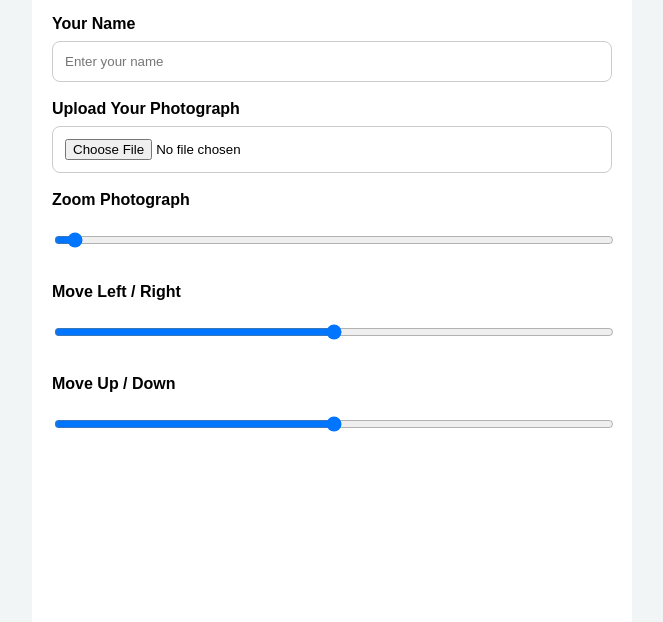
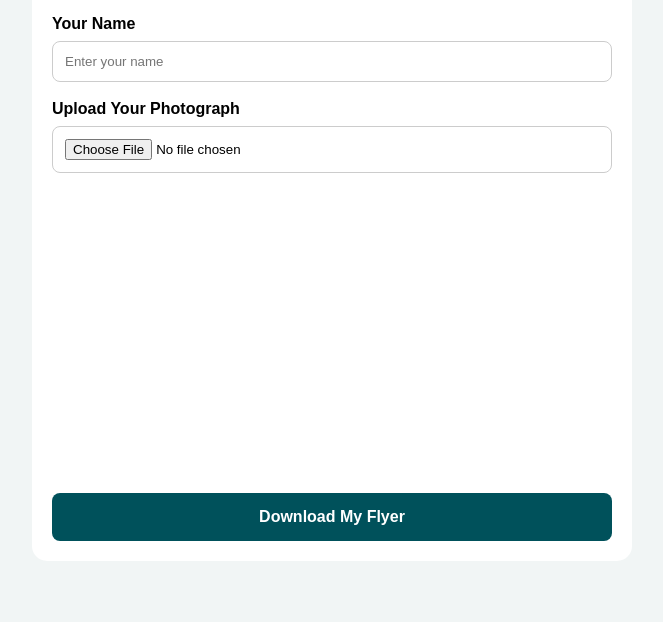
Before and after one commit to TAC-Central-Field/Index.html-style.css-script.js, a plain HTML site: page index.html in a window 1280 px wide. Shown: the part 178-800 px from the top of the page, without its empty margins (308-971 px from the left). Drawn offline with Linux system fonts and the light colour scheme.

Commit message:
Remove photo control inputs from index.html
Removed photo control elements for zoom and movement.

```diff
--- a/index.html
+++ b/index.html
@@ -18,18 +18,6 @@
 
     <label for="photo">Upload Your Photograph</label>
     <input type="file" id="photo" accept="image/*">
-    <div class="photo-controls">
-
-  <label for="zoom">Zoom Photograph</label>
-  <input type="range" id="zoom" min="100" max="150" value="100">
-
-  <label for="moveX">Move Left / Right</label>
-  <input type="range" id="moveX" min="-100" max="100" value="0">
-
-  <label for="moveY">Move Up / Down</label>
-  <input type="range" id="moveY" min="-100" max="100" value="0">
-
-  </div>
 
     <div class="preview">
       <canvas id="flyerCanvas"></canvas>
@@ -40,4 +28,4 @@
 
   <script src="script.js"></script>
 </body>
-      </html>
+</html>
```
